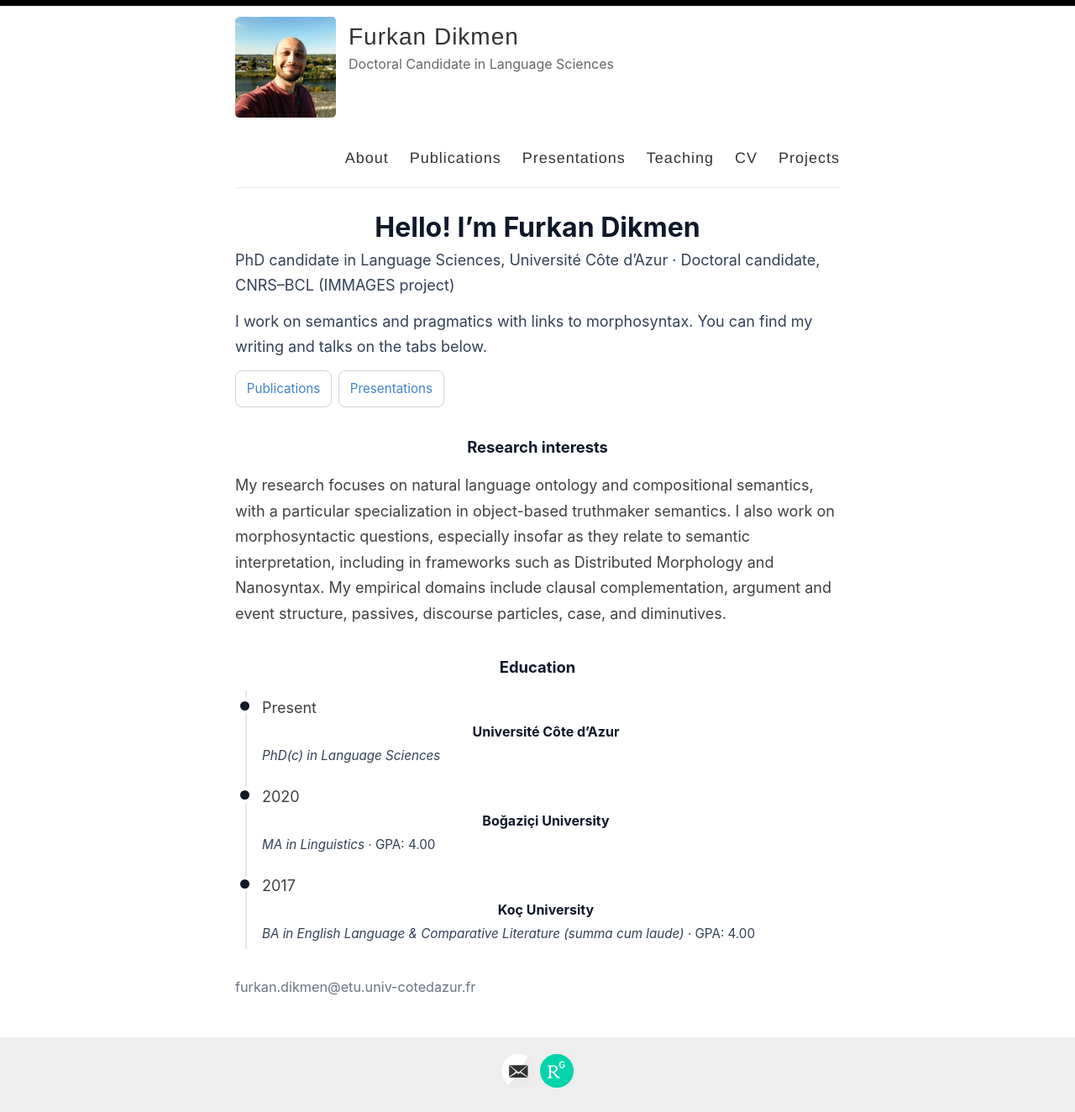
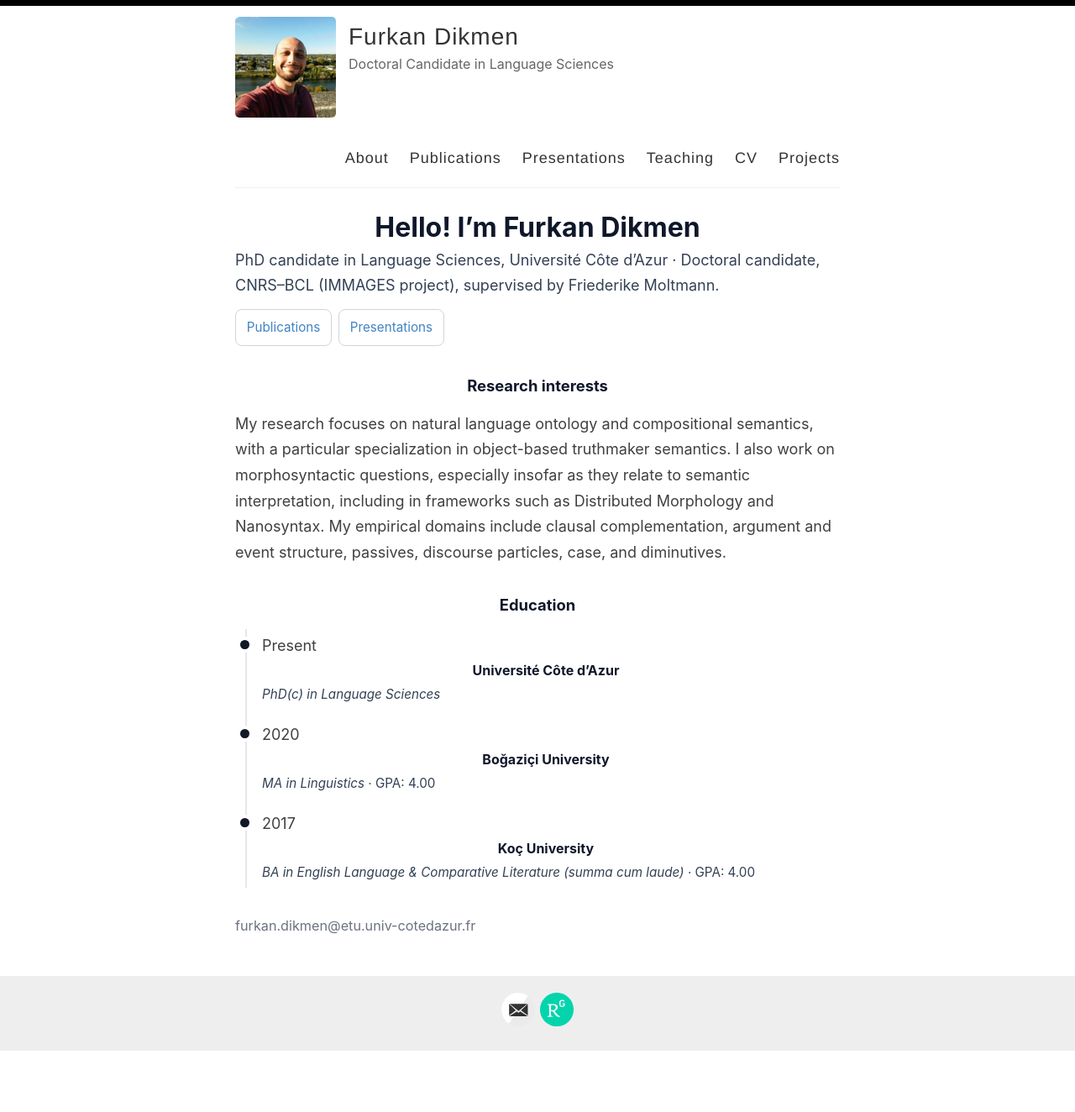
Before and after one commit to furkandikmen/furkandikmen.github.io, a Jekyll site: the page built from index.html, in a window 1280 px wide. Shown: the whole page at 84% size. Built offline with Jekyll 4.4.1, drawn with Linux system fonts in a browser that asks for light colours; the list of posts is cut into pages by our own code; after the commit the page ends 1251 px from its top, so only the background shows below that.

Commit message:
Update index.html

```diff
--- a/index.html
+++ b/index.html
@@ -73,11 +73,10 @@ layout: default
 <section class="hero">
   <h1>Hello! I’m Furkan Dikmen</h1>
   <p class="subtitle">
-    PhD candidate in Language Sciences, Université Côte d’Azur · Doctoral candidate, CNRS–BCL (IMMAGES project)
+    PhD candidate in Language Sciences, Université Côte d’Azur · Doctoral candidate, CNRS–BCL (IMMAGES project), supervised by Friederike Moltmann.
   </p>
   <p>
-    I work on semantics and pragmatics with links to morphosyntax.
-    You can find my writing and talks on the tabs below.
+
   </p>
   <div class="actions">
     <a class="primary" href="{{ '/publications/' | relative_url }}">Publications</a>
```
